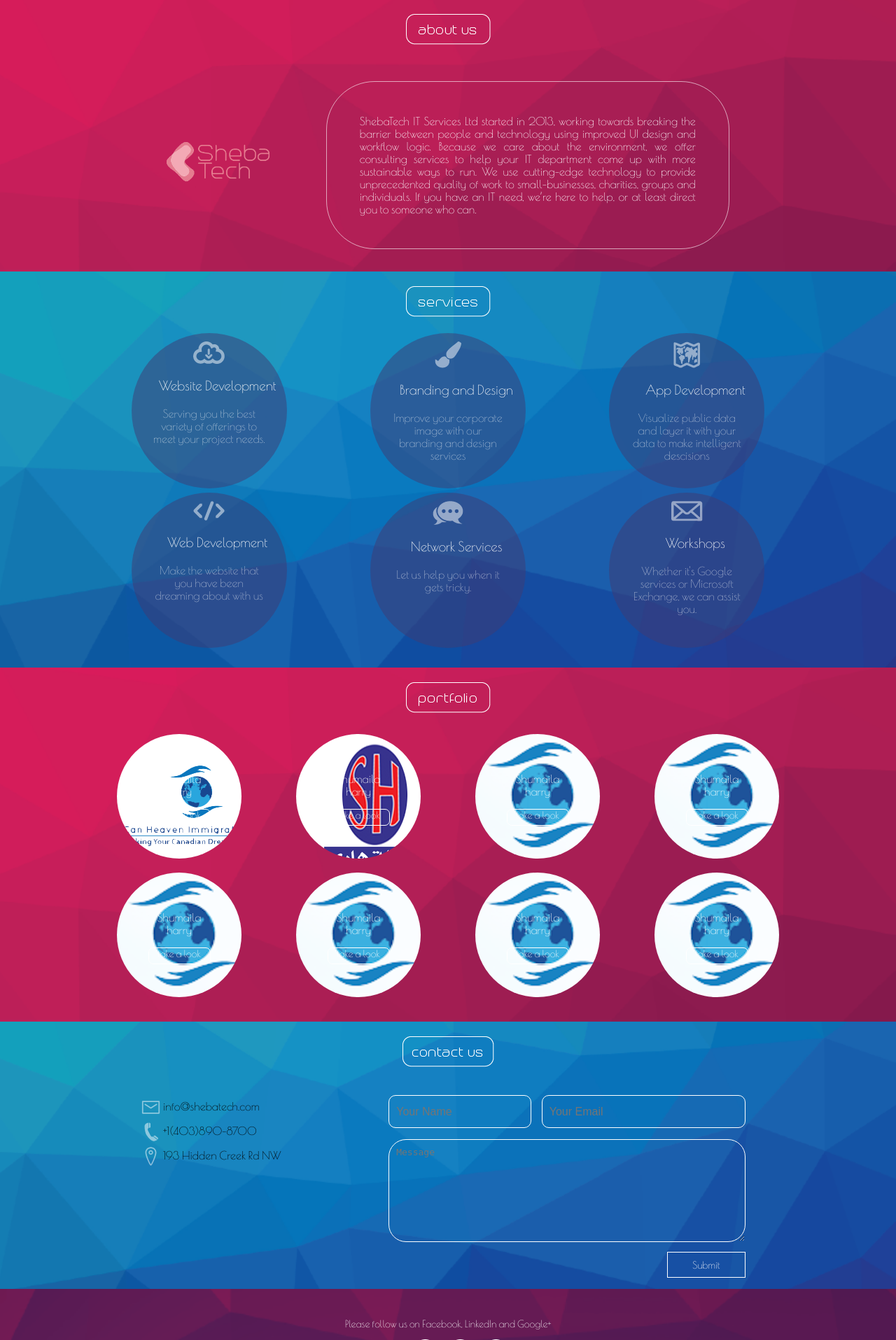
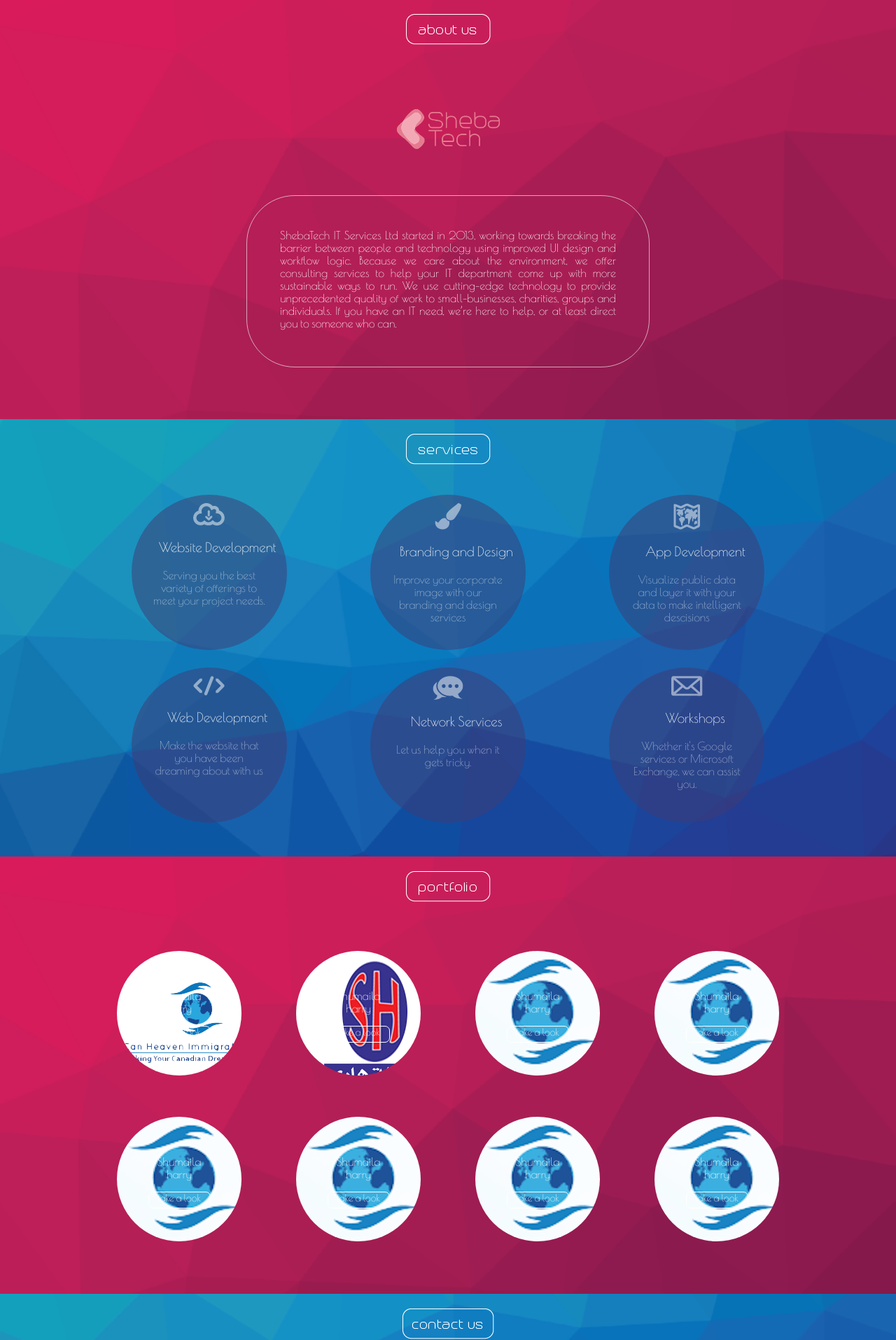
Before and after one commit to tarekshumaila/shebatech-1, a PHP site: page / in a window 1280 px wide. Shown: the part 601-2516 px from the top of the page at 70% size. Run offline with PHP 8.4, Linux system fonts and the light colour scheme; some libraries are stand-ins or nearby versions.

Commit message:
quick patch

```diff
--- a/the website/css/style.css
+++ b/the website/css/style.css
@@ -7,7 +7,7 @@ body{
     position: relative;
     z-index: -1;
 }
-#services, #portfolio{padding-bottom: 25px;}
+#services, #portfolio{padding-bottom: 25px;min-height: 600px;}
 #menucontainer{
     background-color: rgba(255, 255, 255, 0.8);
     position: fixed;
@@ -91,6 +91,8 @@ body{
     -moz-background-size: cover;
     -o-background-size: cover;
     background-size: cover;
+    min-height: 600px;
+
 }
 #pinklogo{
     width: 147px;
@@ -99,6 +101,7 @@ body{
 }
 #aboutusdescription{
     max-width: 480px;
+    max-height: 150px;
     margin: 32px auto;
     border: 1px solid rgba(255, 255, 255, 0.6);
     border-radius: 69px;
--- a/the website/php/aboutus.php
+++ b/the website/php/aboutus.php
@@ -3,7 +3,7 @@
 	<ul class="title centerMeInANewLine">
 		<img  src="img/aboutus.png">
 	</ul>
-	<ul id="pinklogo">
+	<ul id="pinklogo" class="centerMeInANewLine">
 	    <img src="img/logo-transparent-01.png" id="pinklogo">
 	</ul>
 	<ul id="aboutusdescription">
```
